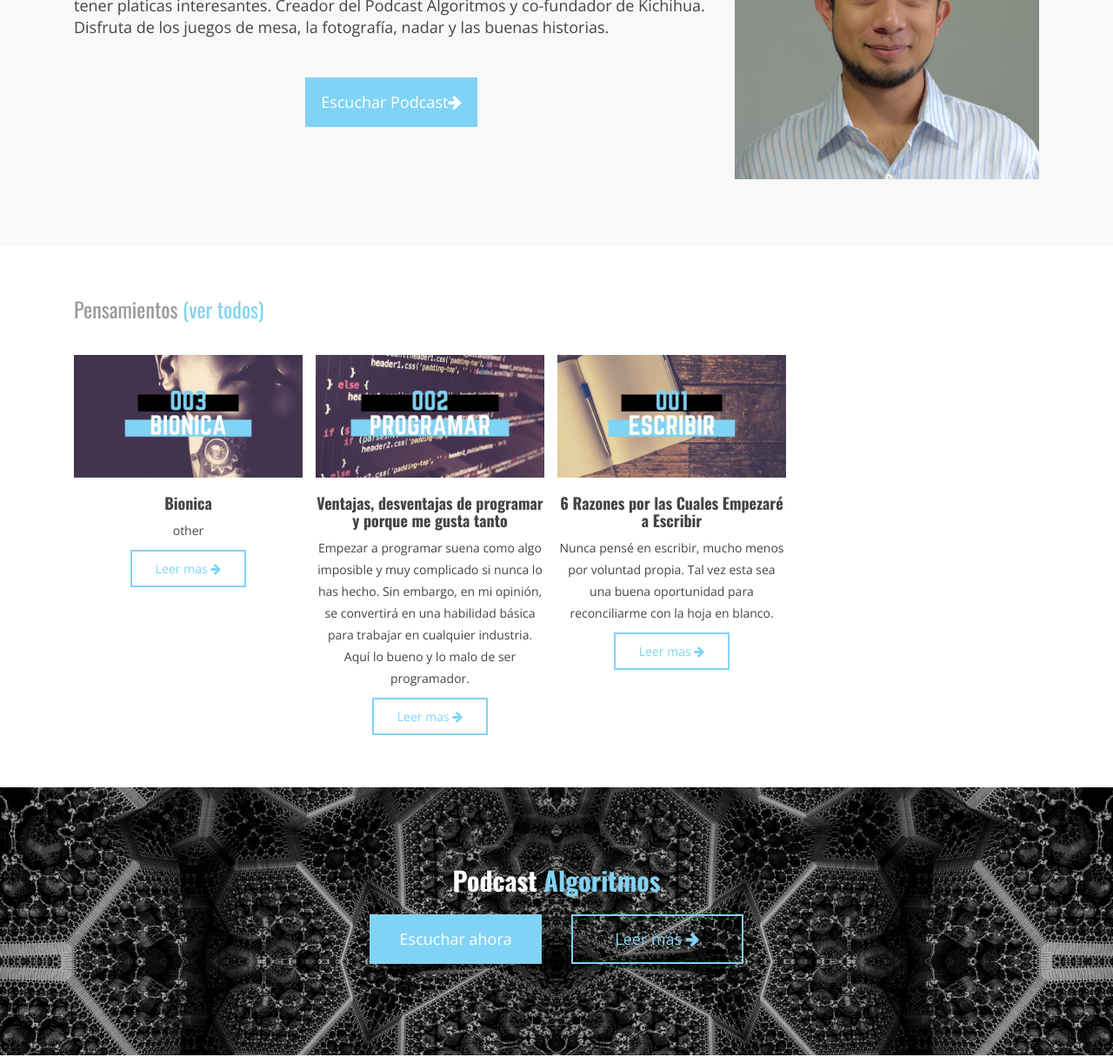
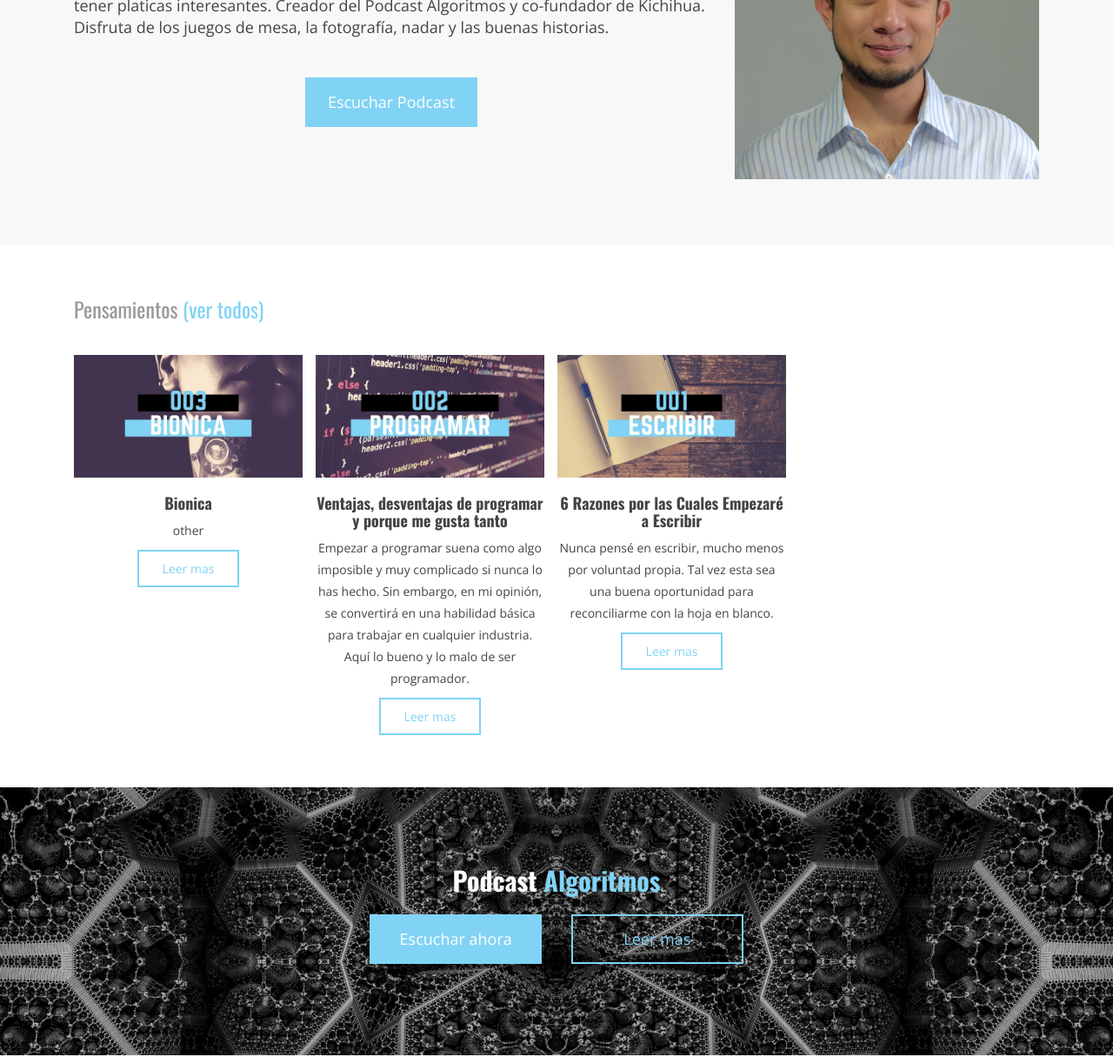
Before and after one commit to MarianoOG/marianoog.github.io, a Jekyll site: the page built from index.html, in a window 1280 px wide. Shown: the part 364-1579 px from the top of the page at 87% size. Built offline with Jekyll 4.4.1, drawn with Linux system fonts in a browser that asks for light colours.

Commit message:
flechas quitadas

```diff
--- a/Pensamientos.html
+++ b/Pensamientos.html
@@ -19,7 +19,7 @@ canonical: https://marianoog.github.io
     <div class="blog-post">
       <h3><a href="{{ BASE_PATH }}{{ post.url }}">{{ post.title }}</a></h3>
       <p>{{ post.tagline }}</p>
-      <a class="btn btn-common" href="{{ BASE_PATH }}{{ post.url }}">Read More</a>
+      <a class="btn btn-common" href="{{ BASE_PATH }}{{ post.url }}">Leer mas</a>
     </div>
   </div>
   <div class="mb-40"></div>
--- a/_includes/JB/posts_collate
+++ b/_includes/JB/posts_collate
@@ -32,7 +32,7 @@ Usage:
       <ul>
     {% endif %}
 
-    <li><span>{{ post.date | date: "%B %e, %Y" }}</span> &raquo; <a href="{{ BASE_PATH }}{{ post.url }}">{{ post.title }}</a></li>
+    <li><span>{{ post.date | date: "%B %e, %Y": }}</span> <a href="{{ BASE_PATH }}{{ post.url }}">{{ post.title }}</a></li>
 
     {% if forloop.last %}
       </ul>
--- a/index.html
+++ b/index.html
@@ -18,7 +18,7 @@ canonical: https://marianoog.github.io
           <div class="hero-content-v2">
             <h3>Software | Educación <strong><span class="text-primary">Mariano</span> Orozco Garcia</strong></h3>
             <p>{{ site.author.description }}</p>
-            <p class="text-center"><a href="https://ona309.com/Podcast" class="page-scroll btn btn-lg btn-default-filled">Escuchar Podcast<i class="fa fa-arrow-right" aria-hidden="true"></i></a></p>
+            <p class="text-center"><a href="https://ona309.com/Podcast" class="page-scroll btn btn-lg btn-default-filled">Escuchar Podcast</i></a></p>
           </div>
         </div>
 
@@ -50,7 +50,7 @@ canonical: https://marianoog.github.io
             {% endif %}
             <h5>{{ post.cap }} {{ post.title }}</h5>
             <p>{{ post.tagline }}</p>
-            <a href="{{ BASE_PATH }}{{ post.url }}" class="btn btn-common">Leer mas <i class="fa fa-arrow-right" aria-hidden="true"></i></a>
+            <a href="{{ BASE_PATH }}{{ post.url }}" class="btn btn-common">Leer mas</a>
           </div>
         {% endfor %}
       </div>
@@ -70,7 +70,7 @@ canonical: https://marianoog.github.io
             <div class="col-md-12 header-content">
               <h2 class="animated fadeInDown"><span class="text-white">Podcast</span> <span class="text-primary">Algoritmos</span></h2>
               <a href="https://ona309.com/Podcast" class="btn btn-lg btn-default-filled animated fadeInUp">Escuchar ahora</a>
-              <a href="https://ona309.com/Algoritmos" class="btn btn-lg btn-common animated fadeInUp">Leer más <i class="fa fa-arrow-right" aria-hidden="true"></i></a>
+              <a href="https://ona309.com/Algoritmos" class="btn btn-lg btn-common animated fadeInUp">Leer más</a>
             </div>
           </div>
         </div>
```
